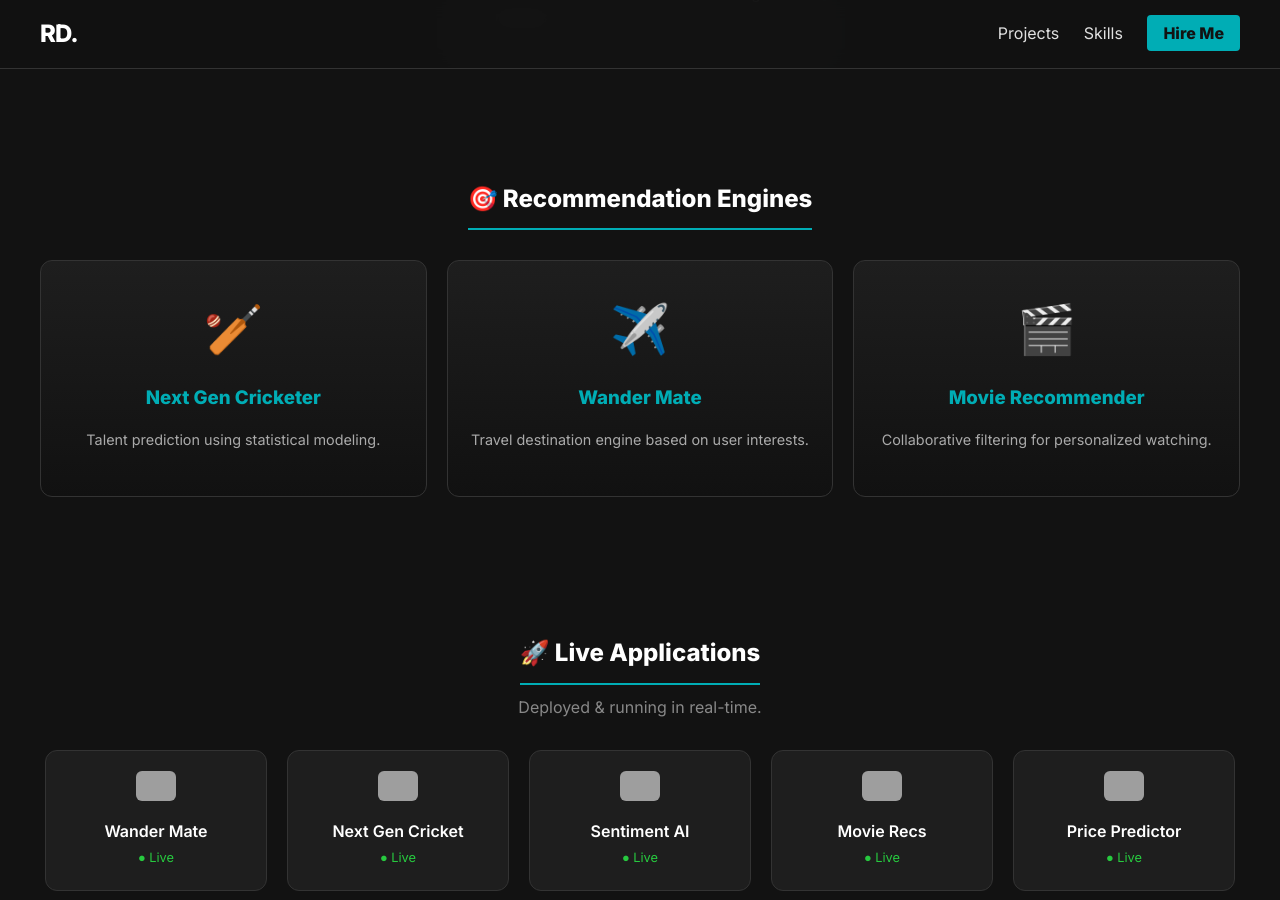
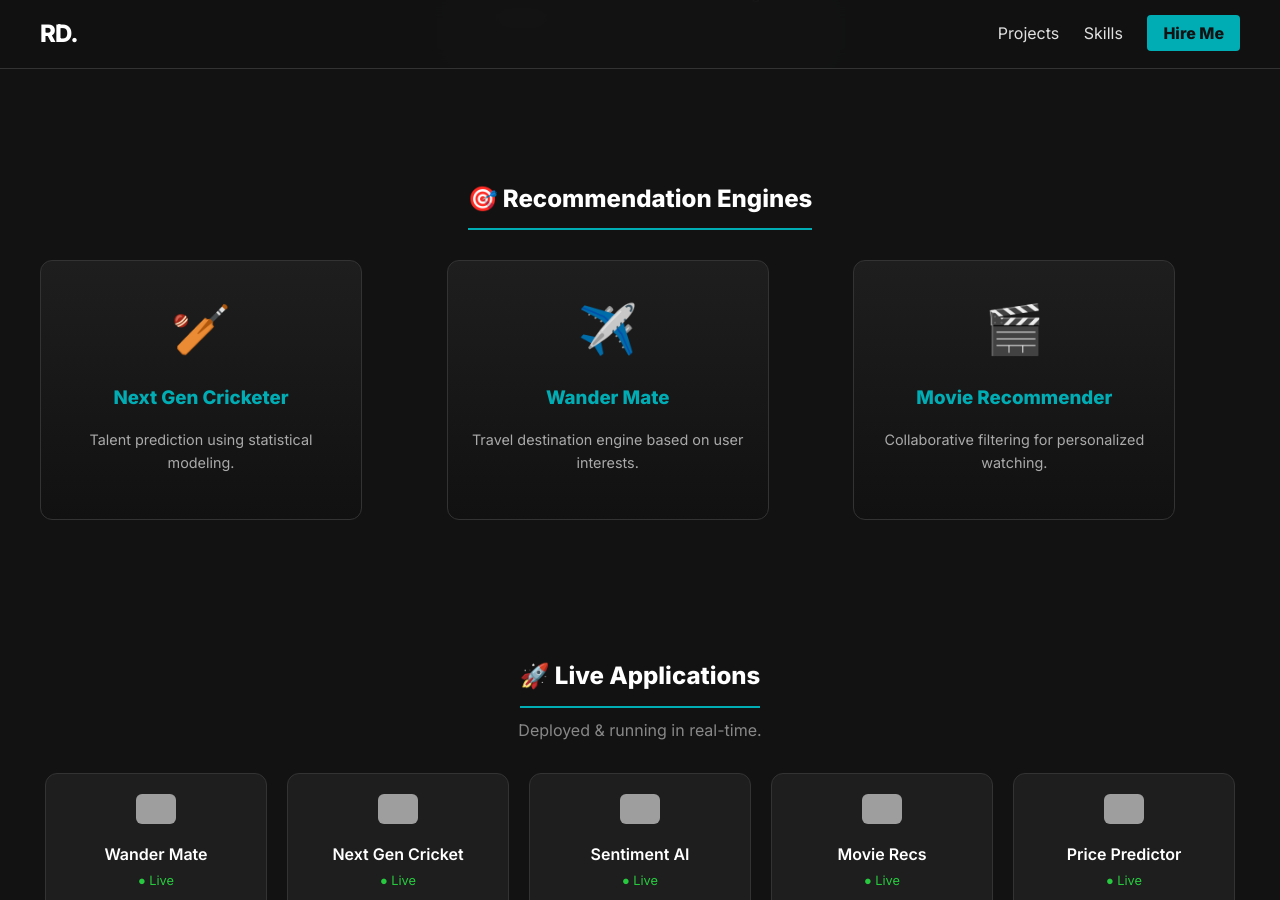
Before and after one commit to IamRaNo/iamrano.github.io, a Jekyll site: the page built from index.md, in a window 1280 px wide and 900 px high, scrolled down 2312 px. Built offline with Jekyll 4.4.1, drawn with Linux system fonts in a browser that asks for light colours; grey boxes are pictures that could not be loaded.

Commit message:
Update style.css

```diff
--- a/assets/css/style.css
+++ b/assets/css/style.css
@@ -406,3 +406,12 @@ div[align="center"] {
     letter-spacing: 1px;
     margin-bottom: 15px !important;
 }
+.neon-card {
+    /* ... keep your other settings ... */
+    width: 320px !important;
+}
+
+.poster-card {
+    /* ... keep your other settings ... */
+    width: 280px !important;
+}
```
